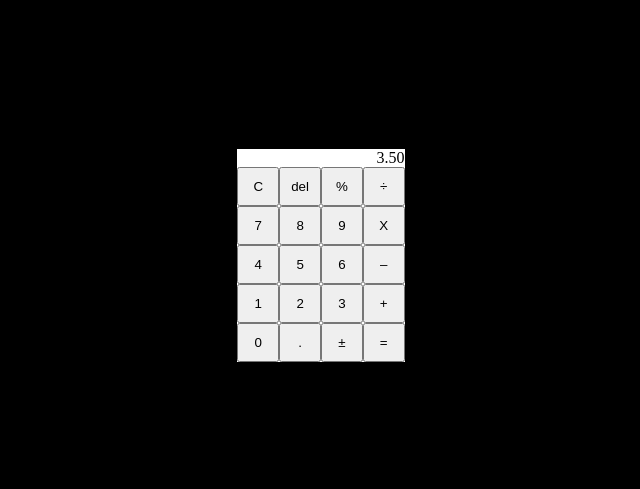
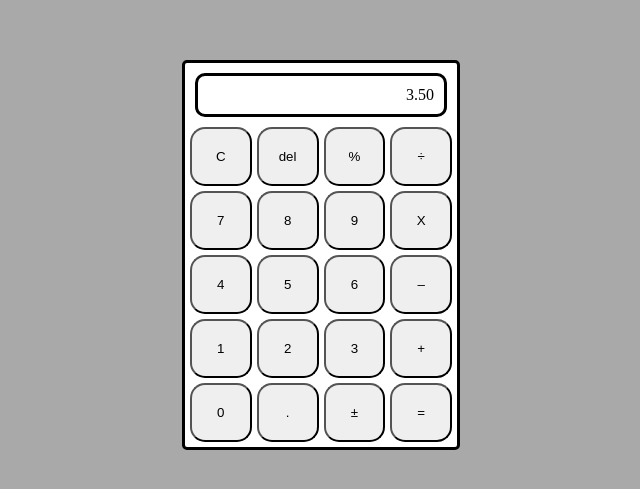
Before and after one commit to juhalo/odin-calculator, a plain HTML site: page index.html in a window 1280 px wide. Shown: the part 145-634 px from the top of the page, without its empty margins (319-959 px from the left). Drawn offline with Linux system fonts and the light colour scheme.

Commit message:
Create basic layout for the calculator
Updates button class names. Adds gaps, margins, rounded corners and
on-hover background color change for the buttons. Creates solid rounded
border for the container. Adds margin, rounded border and padding for
the screen display.

```diff
--- a/index.html
+++ b/index.html
@@ -18,19 +18,19 @@
         <button class="btn btn-del">del</button>
         <button class="btn btn-operate">%</button>
         <button class="btn btn-operate">&#247</button>
-        <button class="btn btn-clear">7</button>
-        <button class="btn btn-clear">8</button>
-        <button class="btn btn-clear">9</button>
+        <button class="btn btn-number">7</button>
+        <button class="btn btn-number">8</button>
+        <button class="btn btn-number">9</button>
         <button class="btn btn-operate">X</button>
-        <button class="btn btn-clear">4</button>
-        <button class="btn btn-clear">5</button>
-        <button class="btn btn-clear">6</button>
+        <button class="btn btn-number">4</button>
+        <button class="btn btn-number">5</button>
+        <button class="btn btn-number">6</button>
         <button class="btn btn-operate">&#8211</button>
-        <button class="btn btn-clear">1</button>
-        <button class="btn btn-clear">2</button>
-        <button class="btn btn-clear">3</button>
+        <button class="btn btn-number">1</button>
+        <button class="btn btn-number">2</button>
+        <button class="btn btn-number">3</button>
         <button class="btn btn-operate">+</button>
-        <button class="btn btn-clear">0</button>
+        <button class="btn btn-number">0</button>
         <button class="btn btn-decimal">.</button>
         <button class="btn btn-operate">&#177</button>
         <button class="btn btn-equal">=</button>
--- a/styles.css
+++ b/styles.css
@@ -2,7 +2,7 @@ body {
   display: flex;
   justify-content: center;
   align-items: center;
-  background-color: black;
+  background-color: darkgray;
   height: 100vh;
   margin: 0;
   padding: 0;
@@ -10,17 +10,30 @@ body {
 
 .container {
   background-color: white;
+  border: 3px solid;
+  border-radius: 5px;
 }
 
 .button-container {
   display: grid;
   grid-template-columns: repeat(4, 1fr);
+  gap: 5px;
+  margin: 5px;
 }
 
 .btn {
-  padding: 10px;
+  padding: 20px;
+  border-radius: 15px;
+}
+
+button:hover {
+  background-color: darkgray;
 }
 
 .screen {
   text-align: end;
+  margin: 10px;
+  border: 3px solid;
+  border-radius: 10px;
+  padding: 10px;
 }
```
